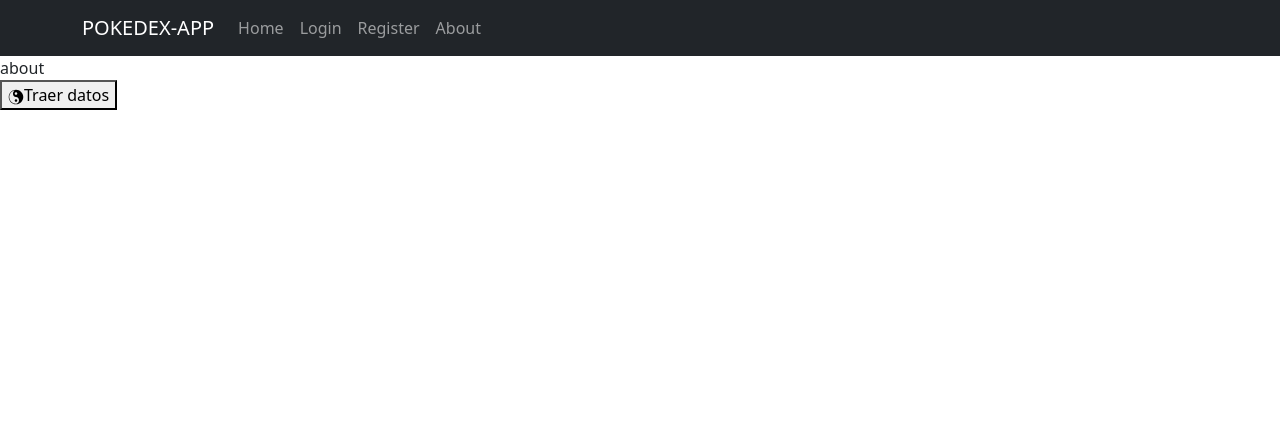
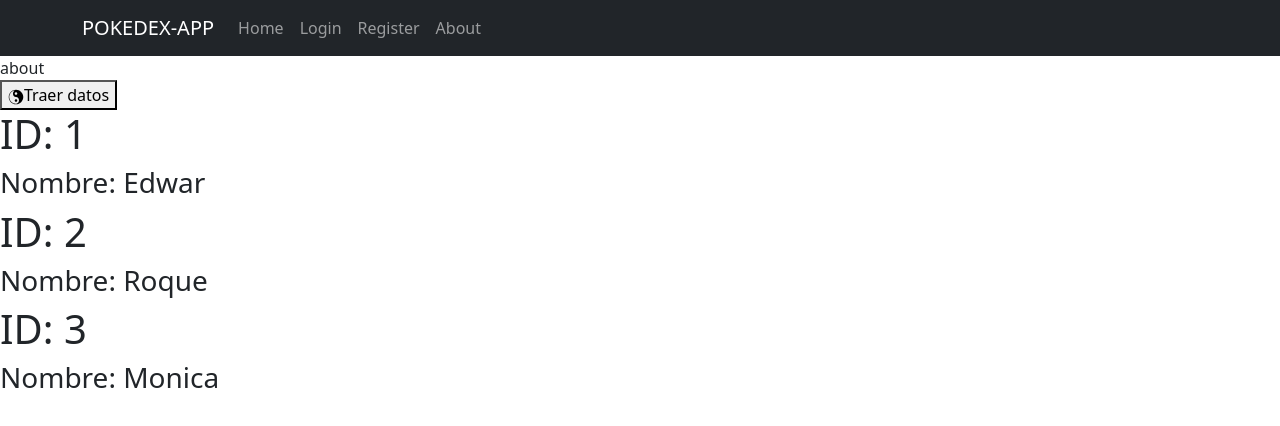
Before and after one commit to emmllanitos/pokedex-app, a React (Create React App) app: page /about in a window 1280 px wide. Shown: the top 426 px of the page. Built offline with nearby package versions, Linux system fonts and the light colour scheme.

Commit message:
Aprendiendo lectura Arrays

```diff
--- a/src/routes/About.js
+++ b/src/routes/About.js
@@ -1,10 +1,11 @@
-import { Posts } from "./Posts";
+import { Posts, MapPoke } from "./Posts";
 
 export const About = () => {
   return (
     <>
       <div>about</div>
       <Posts />
+      <MapPoke />
     </>
   );
 };
--- a/src/routes/Posts.js
+++ b/src/routes/Posts.js
@@ -17,3 +17,22 @@ export const Posts = () => {
     </div>
   );
 };
+
+export const MapPoke = () => {
+  const apiPoke = [
+    { id: 1, name: "Edwar" },
+    { id: 2, name: "Roque" },
+    { id: 3, name: "Monica" },
+  ];
+
+  const salida = apiPoke.map((poke, i) => {
+    return (
+      <div key={i}>
+        <h1>ID: {poke.id}</h1>
+        <h3>Nombre: {poke.name}</h3>
+      </div>
+    );
+  });
+
+  return <div>{salida}</div>;
+};
```
